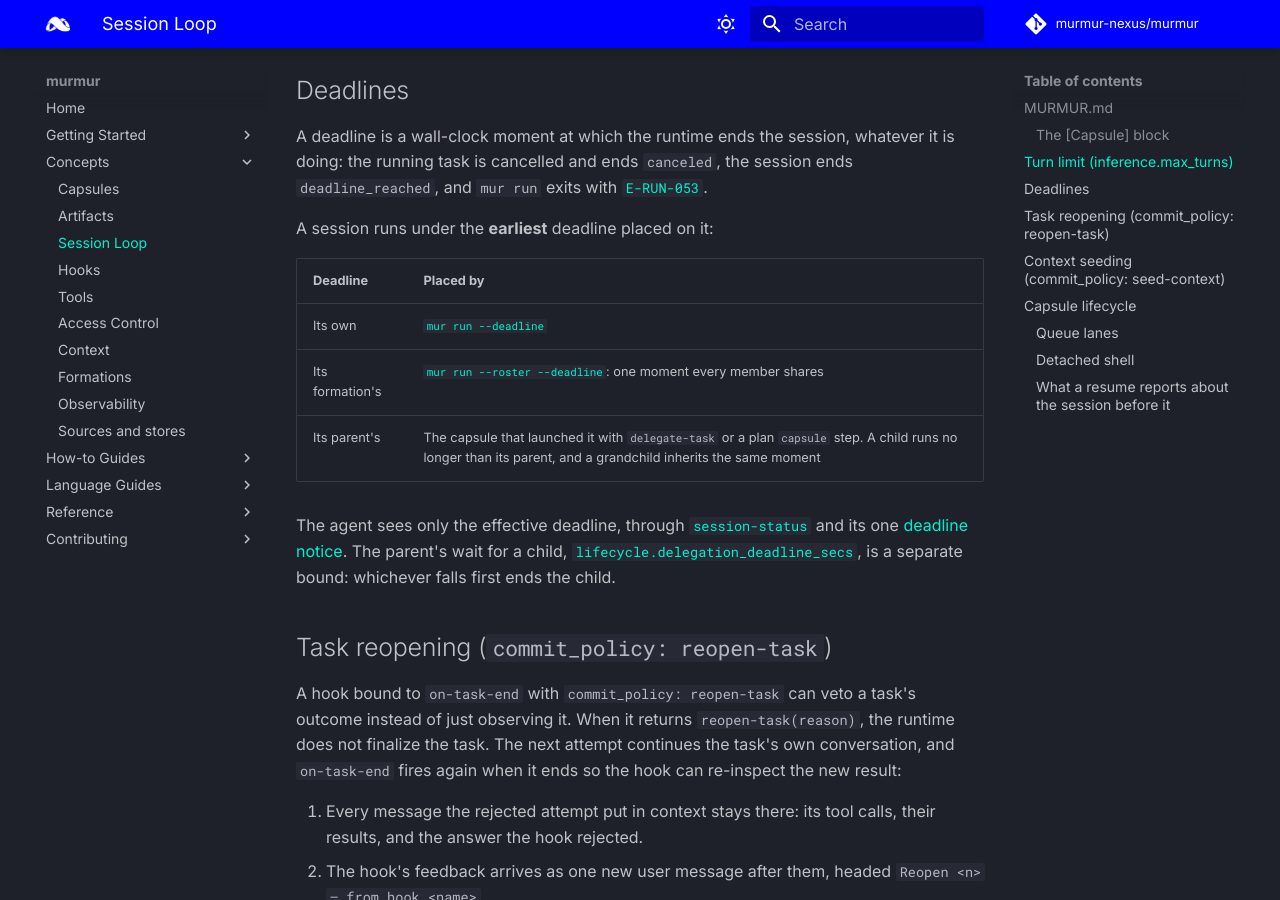
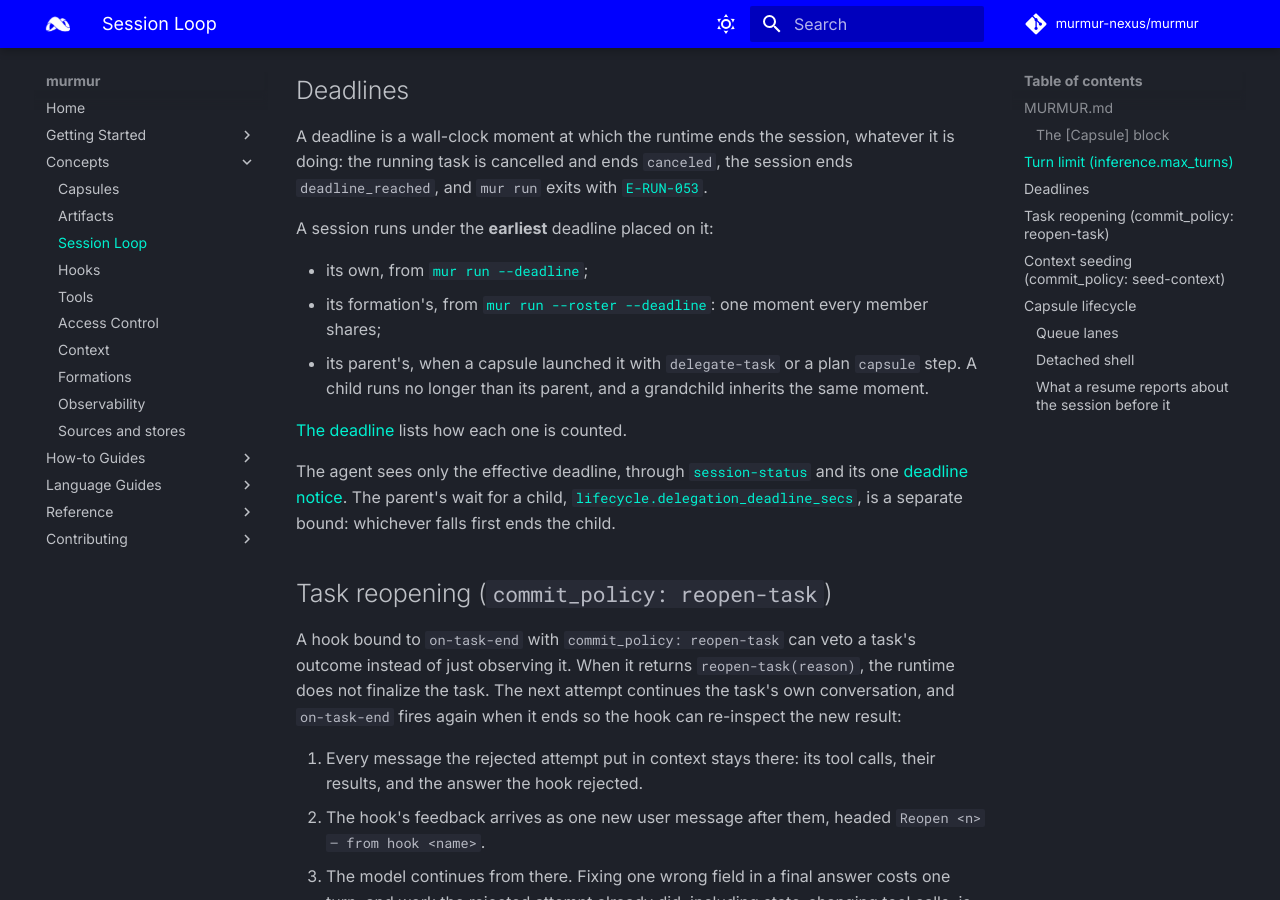
Before and after one commit to murmur-nexus/murmur, an MkDocs documentation site: the page built from docs/content/concepts/session-loop.md, in a window 1280 px wide and 900 px high, scrolled down 3880 px. Built offline with MkDocs 1.6.1 and Material for MkDocs 9.7.7, drawn with Linux system fonts in a browser that asks for light colours; comment, search, counter and statistics services are not loaded.

```diff
--- a/docs/content/concepts/session-loop.md
+++ b/docs/content/concepts/session-loop.md
@@ -145,11 +145,13 @@ exits with [`E-RUN-053`](../reference/diagnostics.md#e-run-053).
 
 A session runs under the **earliest** deadline placed on it:
 
-| Deadline | Placed by |
-|---|---|
-| Its own | [`mur run --deadline`](../reference/cli.md#mur-run-deadline) |
-| Its formation's | [`mur run --roster --deadline`](../reference/roster.md#launch-stop): one moment every member shares |
-| Its parent's | The capsule that launched it with `delegate-task` or a plan `capsule` step. A child runs no longer than its parent, and a grandchild inherits the same moment |
+- its own, from [`mur run --deadline`](../reference/cli.md#mur-run-deadline);
+- its formation's, from [`mur run --roster --deadline`](../reference/roster.md#launch-stop): one
+  moment every member shares;
+- its parent's, when a capsule launched it with `delegate-task` or a plan `capsule` step. A child
+  runs no longer than its parent, and a grandchild inherits the same moment.
+
+[The deadline](../reference/cli.md#mur-run-deadline) lists how each one is counted.
 
 The agent sees only the effective deadline, through
 [`session-status`](../reference/runtime-provided-tools.md#session-status) and its one
```
Also changed, not shown: 3 other files.
